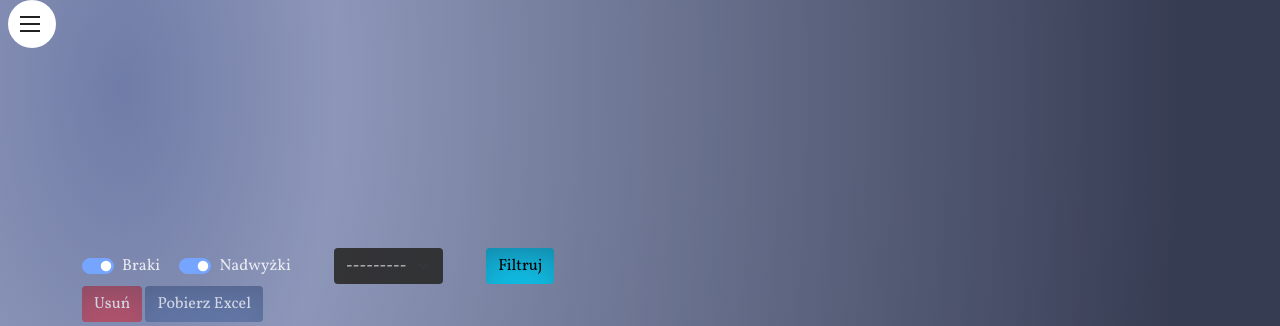
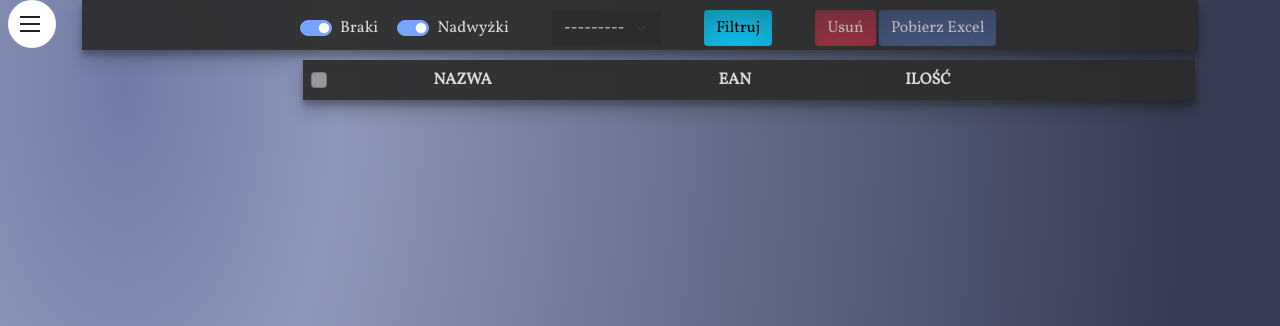
Before and after one commit to ProSwiety/Orange, a Django app: page /inw/table/ in a window 1280 px wide. Shown: the top 326 px of the page. Run offline with Django 4.2, Linux system fonts and the light colour scheme; a user stored in the database is signed in; data comes from the database, SQL or seed files in the repository; both versions use the stored data as it was after the commit; lists and menus that the app fills with data are empty; some libraries are stand-ins or nearby versions.

Commit message:
css navs

```diff
--- a/work_site/inw/templates/inw/table_form.html
+++ b/work_site/inw/templates/inw/table_form.html
@@ -10,7 +10,8 @@
 {% endblock %}
 
 
-{% block content %}
+{% block nav %}
+<nav class="filter">
     <form method="GET">
         <div class="mb-0">
             {% for checkform in checkboxesform %}
@@ -24,19 +25,21 @@
             <div class="form-check form-check-inline">
                 <button class="btn btn-info" type="submit" value="Check">Filtruj</button>
             </div>
-    </div>
-</form>
-<form action="{% url 'myapp:list' %}" method="GET">
-    <div class="mb-1">
+            <div class="form-check form-check-inline">
             {% if selectform.upload.value == None %}
-        <button class="btn btn-danger" type="submit" value="delete" disabled>Usuń</button>
+            <button class="btn btn-danger" form="list" type="submit" value="delete" disabled>Usuń</button>
             <a class="btn btn-primary disabled" href="{% url 'myapp:download' %}{{selectform.upload.value}}">Pobierz Excel</a>
             {% else %}
-        <button class="btn btn-danger" type="submit" value="delete">Usuń</button>
+            <button class="btn btn-danger" form="list" type="submit" value="delete">Usuń</button>
             <a class="btn btn-primary" href="/inw/download/{{selectform.upload.value}}">Pobierz Excel</a>
             {% endif %}
             </div>
-
+        </div>
+    </form>
+</nav>
+{% endblock %}
+{% block content %}
+<form action="{% url 'myapp:list' %}" class="inline" id="list" method="GET">
     <table class="table table-hover js-sort-table" id="sortable">
         <thead class="tableElementThead">
         <tr>
--- a/work_site/static/css/base.css
+++ b/work_site/static/css/base.css
@@ -162,7 +162,7 @@ td {
 }
 
 /* NAV */
-nav {
+.nav {
     width: 300px;
     background: white;
     color: rgba(0, 0, 0, 0.87);
@@ -170,9 +170,11 @@ nav {
     clip-path: circle(24px at 32px 24px);
     -webkit-transition: -webkit-clip-path 0.5625s, clip-path 0.375s;
     transition: -webkit-clip-path 0.5625s, clip-path 0.375s;
+    display: inline-block;
+    float: left;
   }
 
-nav:hover {
+.nav:hover {
     -webkit-transition-timing-function: ease-out;
     transition-timing-function: ease-out;
     -webkit-transition-duration: 0.75s;
@@ -227,3 +229,13 @@ a:active { background: #ffca28; }
 .navicon div:after { top: 7px; }
 
 /* NAV FILTER */
+
+.filter {
+    background-color: white;
+    height: 50px;
+    margin: auto;
+    width: 100%;
+    padding: 10px;
+    background: #2D2D2DED;
+    box-shadow: rgba(0, 0, 0, 0.19) 0px 10px 20px, rgba(0, 0, 0, 0.23) 0px 6px 6px;
+}
--- a/work_site/templates/base.html
+++ b/work_site/templates/base.html
@@ -27,7 +27,7 @@
     {% endblock %}
 </head>
 <body>
-<nav>
+    <nav class="nav">
         <div class="navicon">
             <div></div>
         </div>
@@ -37,7 +37,8 @@
             <a  href="{% url 'myapp:create' %}">Dodaj</a>
     </nav>
 <div class="container">
-
+    {% block nav %}
+    {% endblock %}
     {% include 'inw/messages.html' %}
     {% block content %}
     {% endblock %}
```
Also changed, not shown: work_site/inw/templates/inw/inwmodel_create_form.html (+4 -4 lines), work_site/db.sqlite3. Lines whose indentation alone changed are shown as unchanged.
